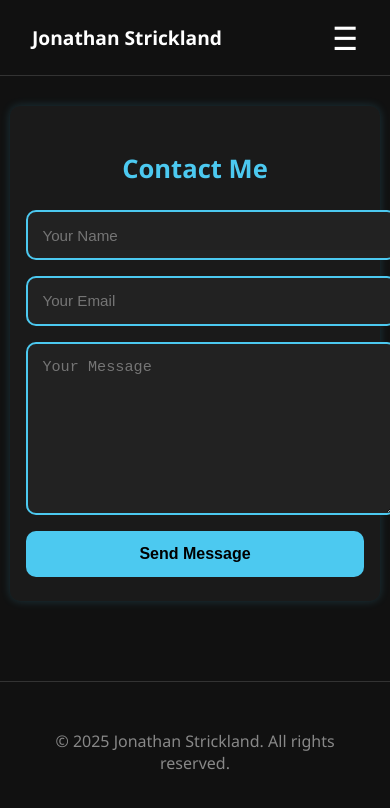
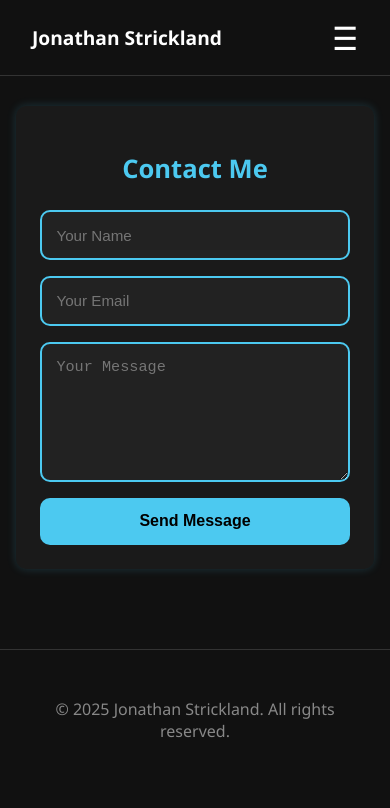
Before and after one commit to Jonathan-Strickland/portfolio, a React (Vite) app: page /contact in a window 390 px wide. Shown: the top 808 px of the page. Built offline with nearby package versions, Linux system fonts and the light colour scheme.

Commit message:
fix contact box not aligning properly

```diff
--- a/src/pages/contact.css
+++ b/src/pages/contact.css
@@ -6,6 +6,7 @@
   border-radius: 10px;
   box-shadow: 0 0 10px rgba(76, 201, 240, 0.2);
   color: #fff;
+  box-sizing: border-box;
 }
 
 .contact-wrapper h2 {
@@ -23,20 +24,14 @@
 
 .contact-form input,
 .contact-form textarea {
+  width: 100%;
   padding: 1rem;
   border: 2px solid #4cc9f0;
   border-radius: 10px;
   background-color: #222;
   color: #fff;
   font-size: 1rem;
-  width: 100%;
-}
-
-.contact-form input:focus,
-.contact-form textarea:focus {
-  outline: none;
-  border-color: #90e0ef;
-  box-shadow: 0 0 5px #90e0ef;
+  box-sizing: border-box;
 }
 
 .contact-form textarea {
@@ -45,6 +40,7 @@
 }
 
 .contact-form button {
+  width: 100%;
   padding: 1rem;
   background-color: #4cc9f0;
   color: #000;
@@ -69,8 +65,8 @@
 
 @media (max-width: 500px) {
   .contact-wrapper {
-    padding: 1.5rem 1rem;
-    margin: 30px 10px;
+    margin: 30px 16px;
+    padding: 1.5rem;
   }
 
   .contact-wrapper h2 {
```
